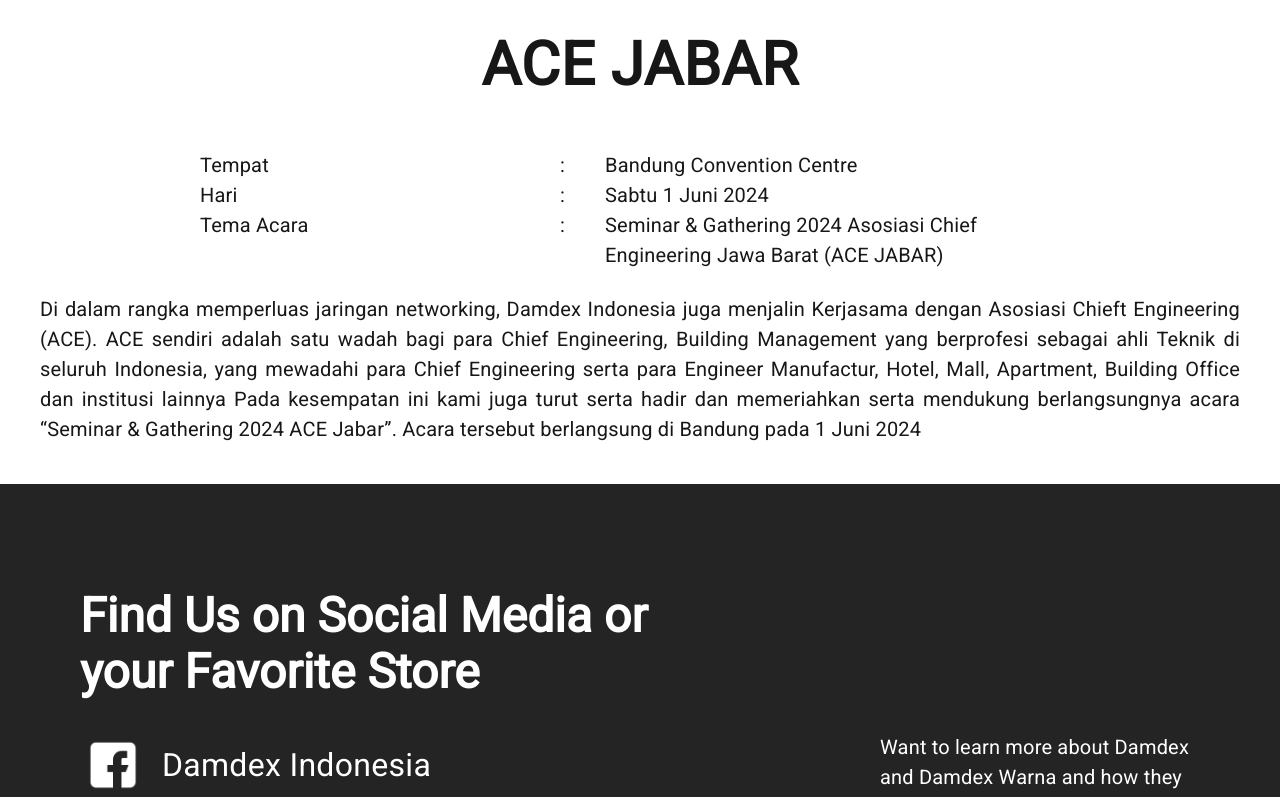
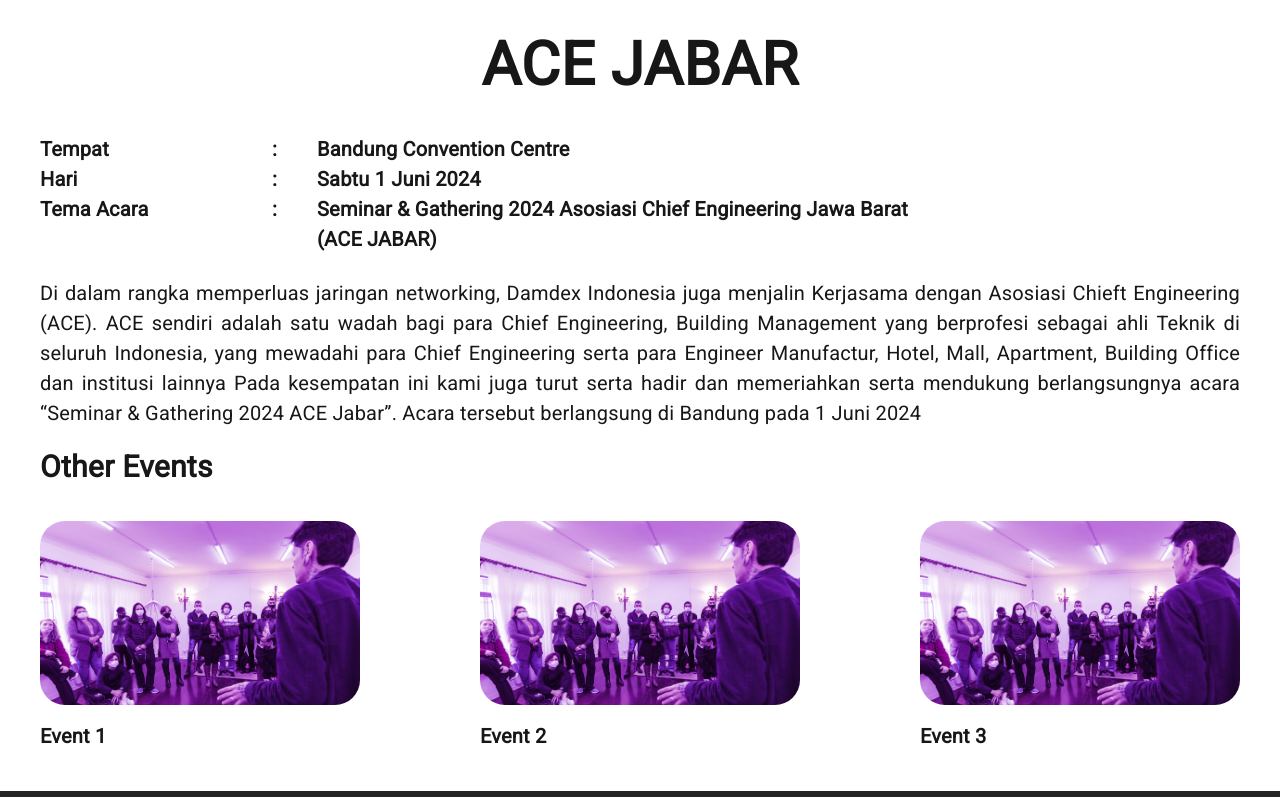
Before and after one commit to bimantaratirta/damdex-compro, a Next.js app: page /event/detail/1 in a window 1280 px wide. Shown: the part 340-1137 px from the top of the page. Built offline with nearby package versions, Linux system fonts and the light colour scheme; no server answers.

Commit message:
feat & fix: added new components + styling adjustments

```diff
--- a/src/app/event/detail/[id]/page.tsx
+++ b/src/app/event/detail/[id]/page.tsx
@@ -2,50 +2,74 @@
 "use client";
 import React from "react";
 import { AppLayout } from "@/components/appLayout";
-import { Box, Stack, Typography } from "@mui/material";
+import { Box, Stack, Typography, useMediaQuery, useTheme } from "@mui/material";
 import img from "@/../public/eventdeskripsi.png";
 import { useLanguage } from "@/components/localStorageProvider";
 import { useEventDetail } from "@/swr-hooks/eventGallery/useEventDetail";
+import Image from "next/image";
+import { OtherListSection } from "@/components/otherListSection";
+import imgdummy from "@/../public/event2.png";
 
 const Page = ({ params }: { params: Promise<{ id: string }> }) => {
   const { id } = React.use(params);
   const { language } = useLanguage();
   const { data, loading } = useEventDetail(Number(id));
+  const theme = useTheme();
+  const desktop = useMediaQuery(theme.breakpoints.up("lg"));
+
+  const dummy = [
+    { img: imgdummy, title: "Event 1" },
+    { img: imgdummy, title: "Event 2" },
+    { img: imgdummy, title: "Event 3" },
+  ];
 
   return (
     <AppLayout>
       <Box
         sx={{
-          width: { xs: "100vw" },
-          height: "40vh",
-          background: `linear-gradient(180.53deg, rgba(87, 47, 117, 0) 22.87%, rgba(255, 230, 86, 0) 119.83%), url(${img.src})`,
-          backgroundSize: "cover",
+          width: { lg: "100vw" },
+          height: { lg: "40vh", md: "30vh", sm: "250px", xs: "190px" },
+          position: "relative",
         }}
-      />
-      <Box sx={{ p: 5 }}>
+      >
+        <Image
+          alt="image1"
+          src={img.src}
+          fill
+          style={{ objectFit: desktop ? "cover" : "contain" }}
+        />
+      </Box>
+      <Box sx={{ p: { xs: "0px 24px 24px", md: "0px 40px 40px", lg: 5 } }}>
         <Typography
           textAlign={"center"}
-          mb={5}
+          mb={3}
           fontWeight={800}
           fontSize={{ lg: "60px", md: "50px", xs: "40px" }}
         >
           ACE JABAR
         </Typography>
-        <Box sx={{ mb: 3, px: { xl: 20, md: 10, xs: 5 } }}>
+        <Box sx={{ mb: 3 }}>
           <Stack
             direction={"row"}
             spacing={5}
             justifyContent={"start"}
           >
             <Typography
-              width={"25vw"}
+              width={"15vw"}
+              fontWeight={800}
               fontSize={{ xs: "10px", md: "16px", lg: "20px" }}
             >
               Tempat
             </Typography>
-            <Typography fontSize={{ xs: "10px", md: "16px", lg: "20px" }}>:</Typography>
             <Typography
-              width={"30vw"}
+              fontWeight={800}
+              fontSize={{ xs: "10px", md: "16px", lg: "20px" }}
+            >
+              :
+            </Typography>
+            <Typography
+              fontWeight={800}
+              width={"50vw"}
               fontSize={{ xs: "10px", md: "16px", lg: "20px" }}
             >
               Bandung Convention Centre
@@ -57,14 +81,21 @@
             justifyContent={"start"}
           >
             <Typography
-              width={"25vw"}
+              width={"15vw"}
               fontSize={{ xs: "10px", md: "16px", lg: "20px" }}
+              fontWeight={800}
             >
               Hari
             </Typography>
-            <Typography fontSize={{ xs: "10px", md: "16px", lg: "20px" }}>:</Typography>
             <Typography
-              width={"30vw"}
+              fontWeight={800}
+              fontSize={{ xs: "10px", md: "16px", lg: "20px" }}
+            >
+              :
+            </Typography>
+            <Typography
+              fontWeight={800}
+              width={"50vw"}
               fontSize={{ xs: "10px", md: "16px", lg: "20px" }}
             >
               Sabtu 1 Juni 2024
@@ -76,14 +107,21 @@
             justifyContent={"start"}
           >
             <Typography
-              width={"25vw"}
+              width={"15vw"}
               fontSize={{ xs: "10px", md: "16px", lg: "20px" }}
+              fontWeight={800}
             >
               Tema Acara
             </Typography>
-            <Typography fontSize={{ xs: "10px", md: "16px", lg: "20px" }}>:</Typography>
             <Typography
-              width={"30vw"}
+              fontWeight={800}
+              fontSize={{ xs: "10px", md: "16px", lg: "20px" }}
+            >
+              :
+            </Typography>
+            <Typography
+              fontWeight={800}
+              width={"50vw"}
               fontSize={{ xs: "10px", md: "16px", lg: "20px" }}
             >
               Seminar & Gathering 2024 Asosiasi Chief Engineering Jawa Barat (ACE JABAR)
@@ -101,6 +139,10 @@
           serta hadir dan memeriahkan serta mendukung berlangsungnya acara “Seminar & Gathering 2024 ACE Jabar”. Acara
           tersebut berlangsung di Bandung pada 1 Juni 2024
         </Typography>
+        <OtherListSection
+          data={dummy}
+          variant="Events"
+        />
       </Box>
     </AppLayout>
   );
--- a/src/components/button.tsx
+++ b/src/components/button.tsx
@@ -18,7 +18,7 @@
           width: { sm: "20vw", xs: "25vw" },
           height: "5.664vh",
           borderRadius: "64px",
-          fontSize: { xs: 8, sm: 12, lg: 16, xl: 24 },
+          fontSize: { xs: 12, sm: 16, xl: 24 },
           "&:hover": {
             backgroundColor: "rgba(255,255,255,0.1)",
           },
--- a/src/components/footer.tsx
+++ b/src/components/footer.tsx
@@ -18,7 +18,7 @@
         width: "100vw",
         backgroundColor: "rgba(36,36,36,1)",
         minHeight: { lg: "80vh", md: "70vh", xs: "60vh" },
-        p: { md: 10, sm: 5, xs: 1 },
+        p: { md: 10, sm: 5, xs: 3 },
       }}
     >
       <Typography
--- /dev/null
+++ b/src/components/otherListSection.tsx
@@ -0,0 +1,73 @@
+import { Box, Typography, Grid2, Stack, useMediaQuery } from "@mui/material";
+import { StaticImageData } from "next/image";
+import Image from "next/image";
+
+export const OtherListSection = ({
+  data,
+  variant,
+}: {
+  data?: { img: StaticImageData | string; title: string }[];
+  variant: "Projects" | "Events" | "News";
+}) => {
+  const isTall = useMediaQuery("(min-height: 1200px)");
+  return (
+    <Box sx={{ pt: 2, display: "flex", justifyContent: "center", flexDirection: "column" }}>
+      {data && data.length !== 0 && (
+        <>
+          <Typography
+            fontWeight={800}
+            mb={4}
+            fontSize={{ lg: "30px", md: "20px" }}
+          >
+            Other {variant}
+          </Typography>
+          <Grid2
+            container
+            spacing={5}
+            justifyContent={{ xs: "start", lg: "space-between" }}
+          >
+            {data &&
+              data.map((d, idx) => (
+                <div
+                  onClick={() => console.log(`/projects/detail/${idx}`)}
+                  key={idx}
+                >
+                  <Grid2 size={1}>
+                    <Stack
+                      spacing={2}
+                      sx={{ "&:hover": { cursor: "pointer" } }}
+                    >
+                      <Box
+                        sx={{
+                          position: "relative",
+                          width: { xl: "25vw", lg: "25vw", md: "40vw", xs: "90vw" },
+                          height: isTall
+                            ? { xl: "30vh", lg: "30vh", md: "25vh", xs: "30vh" }
+                            : { xl: "23vh", lg: "30vh", md: "20vh", sm: "280px", xs: "200px" },
+                        }}
+                      >
+                        <Image
+                          src={d.img}
+                          alt="project"
+                          fill
+                          style={{ borderRadius: "25px" }}
+                        />
+                      </Box>
+                      <Typography
+                        fontSize={{ lg: "20px", md: "16px" }}
+                        fontWeight={800}
+                        width={{ xl: "20vw", lg: "20vw", md: "42vw", xs: "80vw" }}
+                        textOverflow={"clip"}
+                      >
+                        {d.title}
+                      </Typography>
+                    </Stack>
+                  </Grid2>
+                </div>
+              ))}
+          </Grid2>
+        </>
+      )}
+    </Box>
+  );
+};
```
Also changed, not shown: src/app/contact/page.tsx (+53 -8 lines), src/app/news/detail/[id]/page.tsx (+23 -4 lines), src/app/projects/detail/[id]/page.tsx (+15 -3 lines), src/components/fourthSection.tsx (+19 -2 lines).
